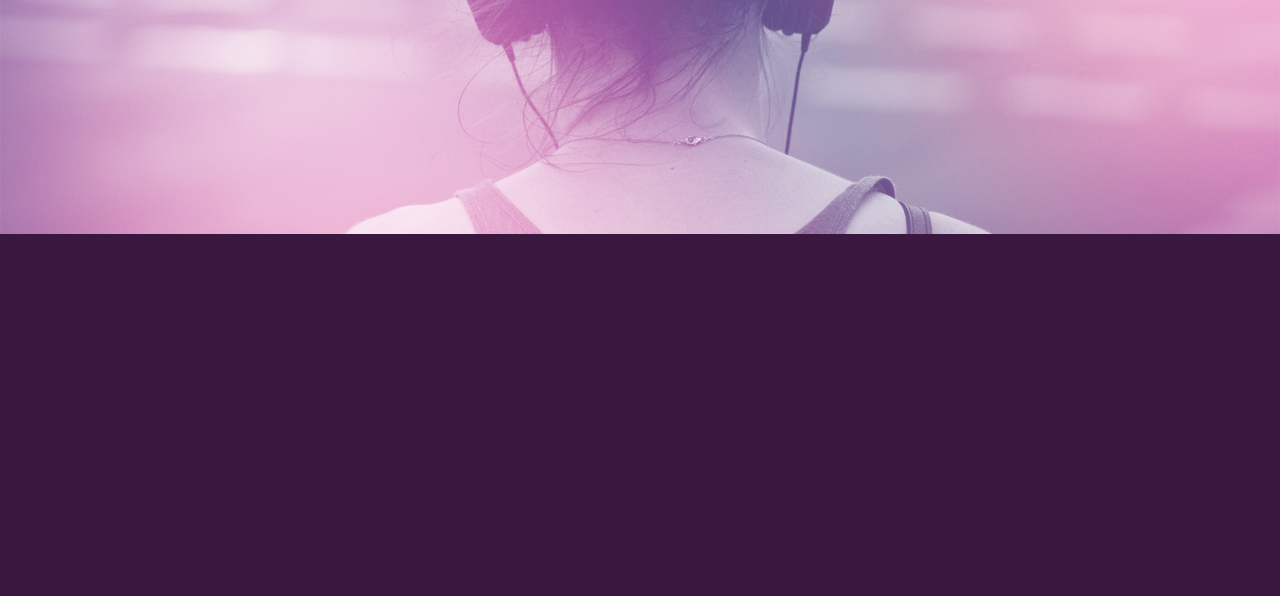
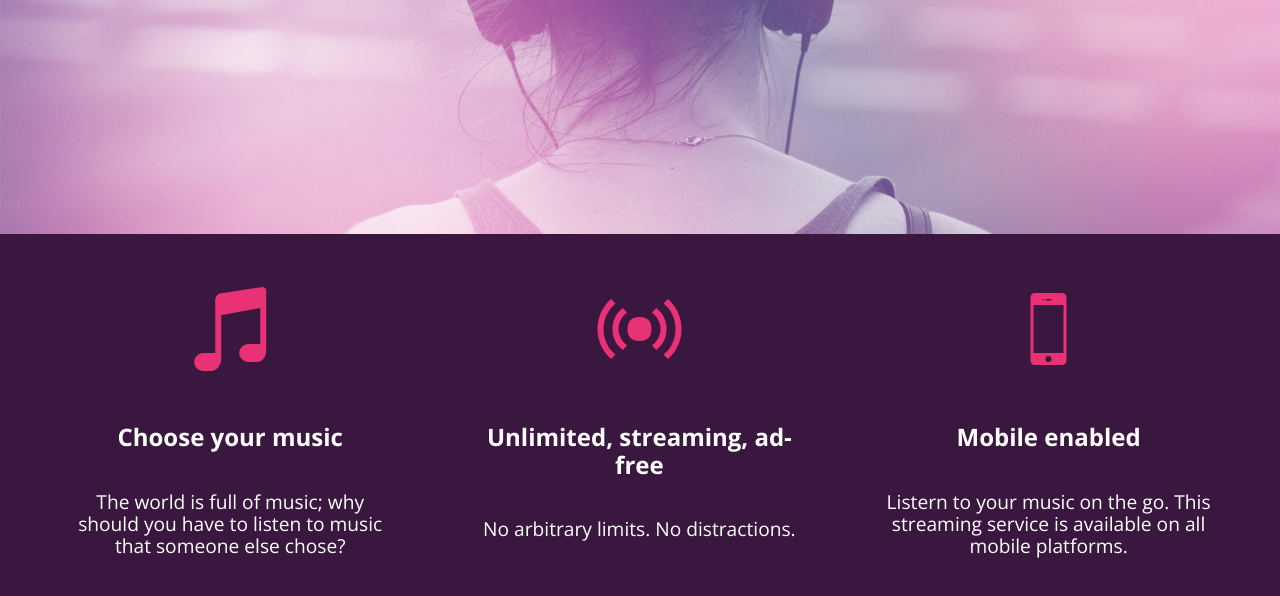
Before and after one commit to ganapoop/bloc-jams, a plain HTML site: page index.html in a window 1280 px wide. Shown: the part 464-1060 px from the top of the page. Drawn offline with nearby package versions, Linux system fonts and the light colour scheme.

Commit message:
fixed js and album page

```diff
--- a/index.html
+++ b/index.html
@@ -24,17 +24,17 @@
             <h1 class="hero-title">Turn the music up!</h1>
         </section>
         <section class="selling-points container clearfix"><!-- selling points -->
-            <div class="point">
+            <div class="point column third">
                 <span class="ion-music-note"></span>
                 <h5 class="point-title">Choose your music</h5>
                 <p class="point-description">The world is full of music; why should you have to listen to music that someone else chose?</p>
             </div>
-            <div class="point">
+            <div class="point column third">
                 <span class="ion-radio-waves"></span>
                 <h5 class="point-title">Unlimited, streaming, ad-free</h5>
                 <p class="point-description">No arbitrary limits. No distractions.</p>
             </div>
-            <div class="point">
+            <div class="point column third">
                 <span class="ion-iphone"></span>
                 <h5 class="point-title">Mobile enabled</h5>
                 <p class="point-description">Listern to your music on the go. This streaming service is available on all mobile platforms.</p>
--- a/scripts/landing.js
+++ b/scripts/landing.js
@@ -1,17 +1,17 @@
 var pointsArray = document.getElementsByClassName('point');
+
+
 var animatePoints = function() {
 
-
     var revealPoint = function(index) {
-                points[0].style.opacity = 1
-                points[0].style.transform = "scaleX(1) translateY(0)";
-                points[0].style.msTransform = "scaleX(1) translateY(0)";
-                points[0].style.WebkitTransform = "scaleX(0) translateY(0)";
+        pointsArray[index].style.opacity = 1;
+        pointsArray[index].style.transform = "scaleX(1) translateY(0)";
+        pointsArray[index].style.msTransform = "scaleX(1) translateY(0)";
+        pointsArray[index].style.WebkitTransform = "scaleX(1) translateY(0)";
     }
 
-    for (var i = 0; i < points.length; i++) {
+    for (var i = 0; i < pointsArray.length; i++) {
         revealPoint(i);
-
     }
 };
 
@@ -22,8 +22,8 @@ window.onload = function() {
     var sellingPoints = document.getElementsByClassName('selling-points')[0];
     var scrollDistance = sellingPoints.getBoundingClientRect().top - window.innerHeight + 200;
     window.addEventListener('scroll', function(event) {
-         if (document.documentElement.scrollTop || document.body.scrollTop >= scrollDistance) {
-             animatePoints(pointsArray);
-         }
+        if (document.documentElement.scrollTop || document.body.scrollTop >= scrollDistance) {
+            animatePoints(pointsArray);
+        }
     });
 }
--- a/styles/landing.css
+++ b/styles/landing.css
@@ -33,6 +33,7 @@ body.landing {
 }
 
 .point {
+    display: table-cell;
     position: relative;
     padding: 2rem;
     text-align: center;
--- a/styles/main.css
+++ b/styles/main.css
@@ -87,7 +87,7 @@ body{
 
     .column.full{ width: 100%; }
     .column.two-thirds { width: 66.7%; }
-    .column.half { width: 33.3%; }
+    .column.half { width: 50%; }
     .column.third { width: 33.3%; }
     .column.fourth {width: 25%; }
     .column.flow-opposite { float: right; }
```
Also changed, not shown: album.html (+2 -2 lines), styles/album.css (+4 -6 lines).
